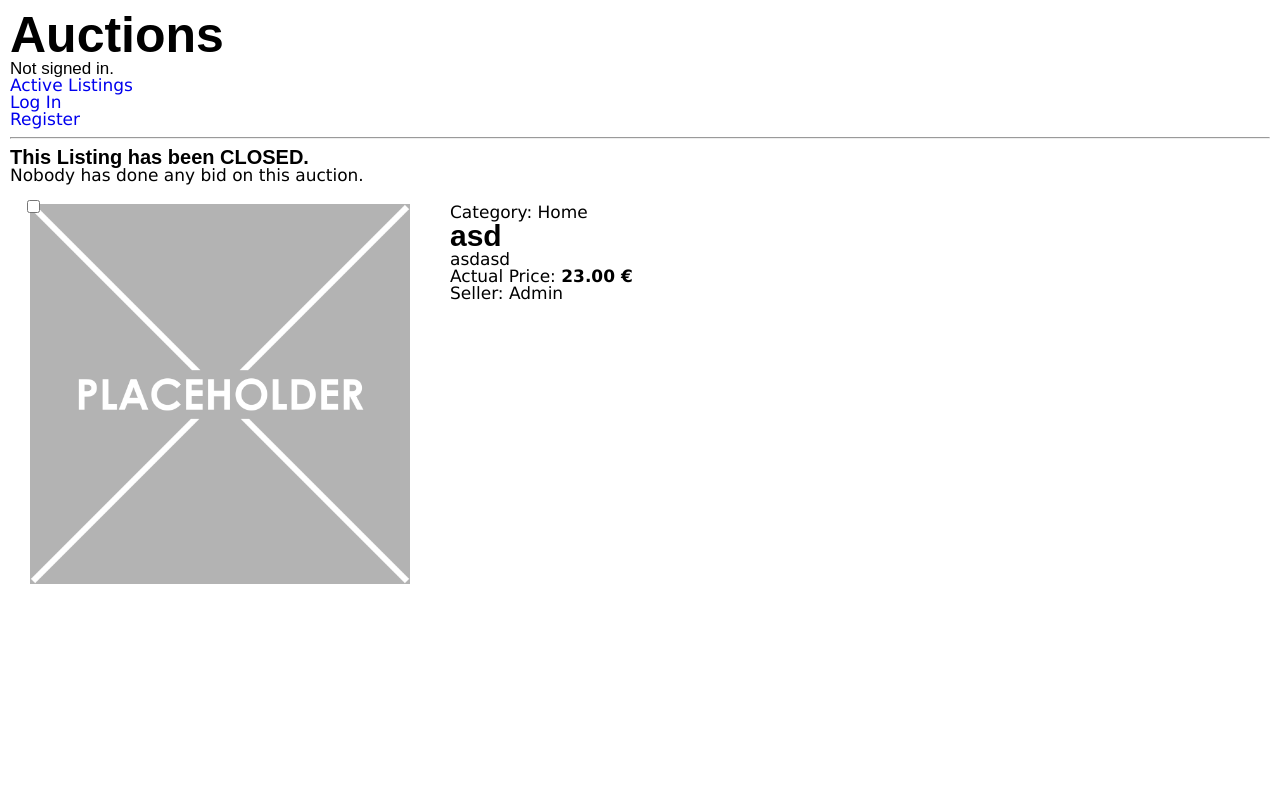
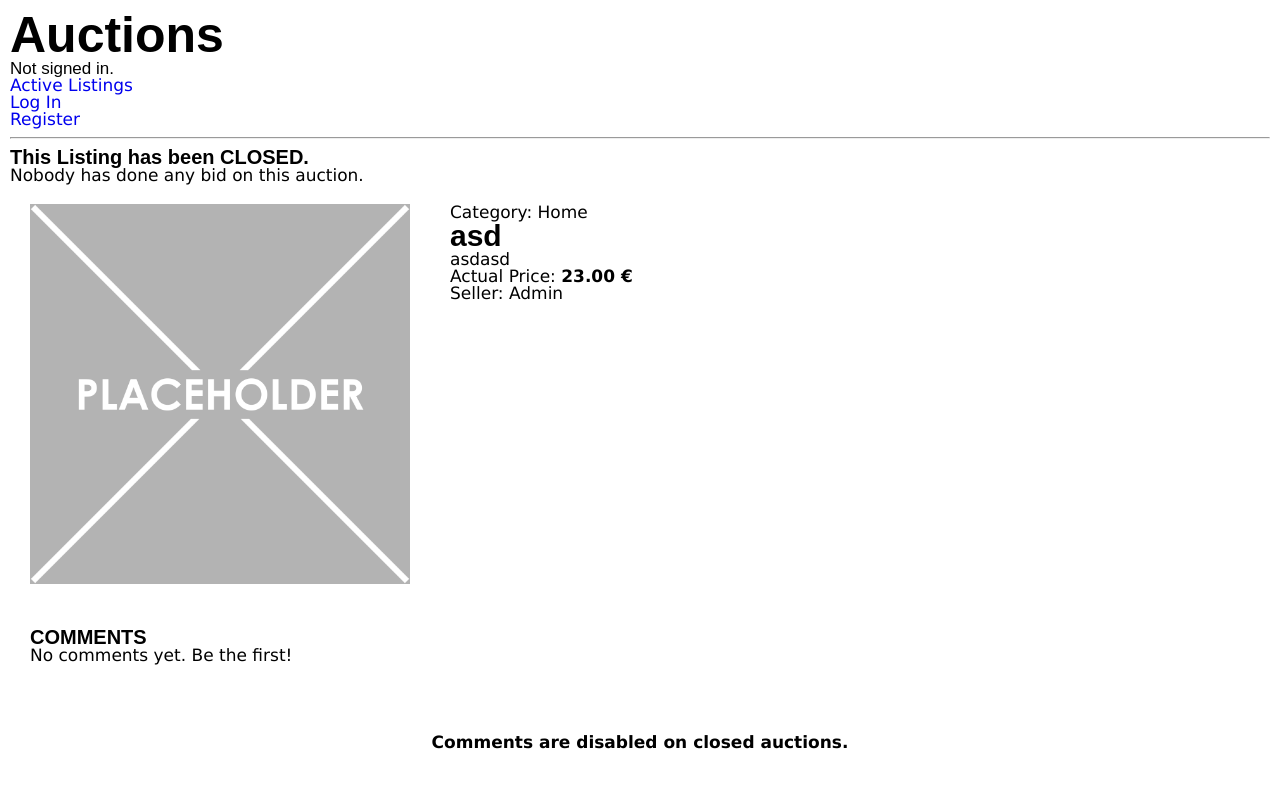
Before and after one commit to Rhokthar/CS50W-Project2-E-Commerce, a Django app: page /listings/1 in a window 1280 px wide. Run offline with Django 3.2, Linux system fonts and the light colour scheme; data comes from the database, SQL or seed files in the repository; both versions use the stored data as it was after the commit.

Commit message:
Comments Functionality Added and Works

```diff
--- a/auctions/models.py
+++ b/auctions/models.py
@@ -12,6 +12,18 @@ class Bid(models.Model):
     # How Much
     offer = models.FloatField()
 # BID MODEL ENDS
+
+
+# COMMENTS MODEL STARTS
+class Comment(models.Model):
+    # ID
+    # User che ha fatto il commento
+    user = models.ForeignKey("User", on_delete=models.CASCADE, default=None)
+    # Su che oggetto ha fatto il commento
+    listing = models.ForeignKey("Listing", on_delete=models.CASCADE, default=None)
+    # Contenuto del commento
+    comment = models.TextField("Comment", max_length=1024, default=None, null=False, blank=False)
+# COMMENTS MODEL ENDS
 
 
 # Choices Vars for Listing
@@ -56,9 +68,3 @@ class User(AbstractUser):
     def __str__(self):
         return f"{id}"
 # USER MODEL ENDS
-
-
-# COMMENTS MODEL STARTS
-class Comment(models.Model):
-    pass
-# COMMENTS MODEL ENDS
--- a/auctions/static/auctions/styles.css
+++ b/auctions/static/auctions/styles.css
@@ -63,4 +63,7 @@ input[type="checkbox"] {
     text-decoration: none;
     color: black;
 }
+.comment-textarea {
+    resize: none;
+}
 /* LISTING PAGE RULES ENDS */
--- a/auctions/templates/auctions/listing-page.html
+++ b/auctions/templates/auctions/listing-page.html
@@ -5,7 +5,9 @@
 {% endblock %}
 
 {% block body %}
+<!-- FULL PAGE WRAPPER STARTS -->
 <div class="listing-page-wrapper flex-container vertical-row width-100">
+
     {% if listing.openListing == False %}
     <h3><strong>This Listing has been CLOSED.</strong></h3>
         {% if winner == None %}
@@ -16,23 +18,21 @@
             <p>The winner of this auction is the user '{{ winner.user.username }}'!</p>
         {% endif %}
     {% endif %}
-    <!-- LISTING CONTAINER STARTS -->
+    <!-- MESSAGES -->
     {% for message in messages %}
         {{ message }}
     {% endfor %}
+    <!-- AUCTION CONTAINER STARTS -->
     <div class="listing-container flex-container row width-100">
-        <!-- Left Part -->
+        <!-- IMAGE & BUTTONS SECTION STARTS -->
         <div class="img-container width-33 padding-all-s">
-            <input type="checkbox" />
+
             <img src="../../static/auctions/imgs/Placeholder.png" alt="Placeholder" />
 
-            <!-- Cliccando sui Bottoni devo poter aggiornare il DB -->
-            <!-- Bid deve rimandare ad un altra pagina o lo fa qua? -->
-            <!-- Close Listing deve far uscire un messaggio che dice che l'asta è chiusa e
-                disabilitare watchlist e bid come pulsanti -->
             {% if listing.openListing == True %}
+                <!-- BUTTONS CONTAINER STARTS -->
                 <div class="buttons-container flex-container justify-center align-center padding-all-xs row width-100">
-                        <!-- Watchlist -->
+                    <!-- Watchlist STARTS -->
                     <form action="{% url 'watchlist' %}" method="post">
                         {% csrf_token %}
                         <input type="hidden" class="user-id" name="user-id" value="{{ user.id }}" />
@@ -47,8 +47,8 @@
                                 Add Watchlist
                             {% endif %}
                         </button>
-                        </form>
-                        <!-- Bid -->
+                    </form> <!-- Watchlist ENDS -->
+                    <!-- Bid STARTS -->
                     <!-- No Sense that the user who posted the listing can bid on it -->
                     {% if not user == listing.user %}
                     <form action="{% url 'bid' %}" method="post">
@@ -63,28 +63,64 @@
                         <input type="hidden" class="user-id" name="user-id" value="{{ user.id }}" />
                         <input type="hidden" id="bid-item" name="bid-item" value="{{ listing.id }}" />
                         <input type="number" id="bid-value" name="bid-value" step="0.01"/> €
-                        </form>
+                    </form> <!-- Bid ENDS -->
                     {% endif %}
-                        <!-- Close Listing -->
+                    <!-- Close Listing STARTS -->
                     {% if user.id == listing.user.id %}
                         <form action="{% url 'close-listing' %}" method="POST">
                             {% csrf_token %}
                             <button class="listing-button" id="close-listing" name="close-listing" type="submit" value="{{ listing.id }}">Close Listing</button>
-                        </form>
+                        </form> <!-- Close Listing ENDS -->
                     {% endif %}
-                    </div>
+                </div> <!-- BUTTONS CONTAINER ENDS -->
             {% endif %}
-            </div>
-            <!-- Right Part -->
+        </div> <!-- IMAGE & BUTTONS SECTION ENDS -->
+        <!-- DESCRIPTION SECTION STARTS -->
         <div class="width-66 padding-all-s">
             <p>Category: {{ listing.category }}</p>
             <h2><strong>{{ listing.title }}</strong></h2>
             <p>{{ listing.description }}</p>
             <p>Actual Price: <strong>{{ listing.price|floatformat:2 }} €</strong></p>
             <p>Seller: {{ listing.user.username }}</p>
+        </div> <!-- DESCRIPTION SECTION ENDS -->
+    </div> <!-- AUCTION CONTAINER ENDS -->
+
+    <!-- COMMENTS CONTAINER STARTS -->
+    <div class="comments-container flex-container padding-all-s vertical-row width-100">
+        <h3><strong>COMMENTS</strong></h3>
+        <!-- Comment Display -->
+        {% for comment in comments %}
+            <div class="padding-top-s width-100">
+                <h4>{{ comment.user.username }}</h4>
+                <p>{{ comment.comment }}</p>
+                {% empty %}
+                <p>No comments yet. Be the first!</p>
             </div>
-        </div> <!-- LISTING CONTAINER ENDS -->
-
-
+        {% endfor %}
+        {% if listing.openListing == True %}
+            <!-- Comment Form STARTS -->
+            <form action="{% url 'comment' %}" method="post">
+                {% csrf_token %}
+                <div class="flex-container vertical-row align-center margin-top-s width-100">
+                    <textarea class="comment-textarea width-100" id="comment-content" name="comment-content" placeholder="Add a Comment..." rows="7"></textarea>
+                    <input type="hidden" id="comment-user" name="comment-user" value="{{ user.id }}" />
+                    <input type="hidden" id="comment-listing" name="comment-listing" value="{{ listing.id }}" />
+                    <span>
+                        <button class="listing-button" type="submit" id="comment-submit" name="comment-submit">
+                            {% if not user.is_authenticated %}
+                                <a href="{% url 'login' %}">Add Comment</a>
+                                {% else %}
+                                    Add Comment
+                            {% endif %}
+                        </button>
+                    </span>
                 </div>
+            </form> <!-- Comment Form ENDS -->
+        {% else %}
+        <div class="padding-top-m text-center">
+            <p><strong>Comments are disabled on closed auctions.</strong></p>
+        </div>
+        {% endif %}
+    </div> <!-- COMMENTS CONTAINER ENDS -->
+</div> <!-- FULL PAGE WRAPPER ENDS -->
 {% endblock %}
--- a/auctions/urls.py
+++ b/auctions/urls.py
@@ -11,5 +11,6 @@ urlpatterns = [
     path("listings/<int:id>", views.ListingsPage, name="listing-page"),
     path("watchlist", views.WatchlistHandler, name="watchlist"),
     path("bid", views.NewBid, name="bid"),
-    path("close-listing", views.CloseListing, name="close-listing")
+    path("close-listing", views.CloseListing, name="close-listing"),
+    path("comment", views.CommentHandler, name="comment")
 ]
--- a/auctions/views.py
+++ b/auctions/views.py
@@ -25,6 +25,30 @@ def CloseListing(request):
     messages.success(request, "Listing closed successfully!")
     return HttpResponseRedirect(reverse('listing-page', args=[closeListingID.id]))
 # CLOSE LISTING FUNCTION ENDS
+
+
+# COMMENT FUNCTION STARTS
+@login_required
+def CommentHandler(request):
+    # Deve prendere l'utente che ha fatto il commento
+    commentUser = User.objects.get(id=request.POST["comment-user"])
+    print(commentUser.username)
+    # Deve prendere l'oggetto su cui è stato fatto il commento
+    commentListing = Listing.objects.get(id=request.POST["comment-listing"])
+    print(commentListing.id)
+    # Deve prendere il commento effettivo
+    commentContent = request.POST["comment-content"]
+    print(commentContent)
+
+    # Deve aggiungere tutto ciò alla table dei commenti
+    Comment.objects.create(user=commentUser, listing=commentListing, comment=commentContent)
+
+    return HttpResponseRedirect(reverse('listing-page', args=[request.POST["comment-listing"]]))
+    # BUGGIA QUESTO VA FATTO SULLA INDEX
+    # Se get, deve displayare tutti i commenti su quell'oggetto
+        # Dovrà passare chi ha fatto il commento
+        # Dovrà passare l'effettivo commento
+# COMMENT FUNCTION ENDS
 
 
 # CREATE LISTING FUNCTION STARTS
@@ -94,7 +118,8 @@ def ListingsPage(request, id):
 
     return render(request, "auctions/listing-page.html", {
         "listing": listing,
-        "winner": winner
+        "winner": winner,
+        "comments": Comment.objects.filter(listing=listing).all()
     })
 # LISTING PAGE FUNCTION ENDS
 
```
Also changed, not shown: auctions/migrations/0007_comment_comment_comment_listing_comment_user.py (added), db.sqlite3. Lines whose indentation alone changed are shown as unchanged.
